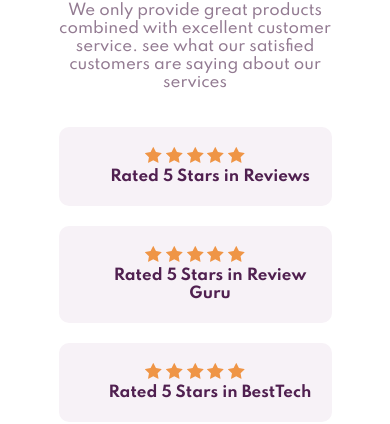
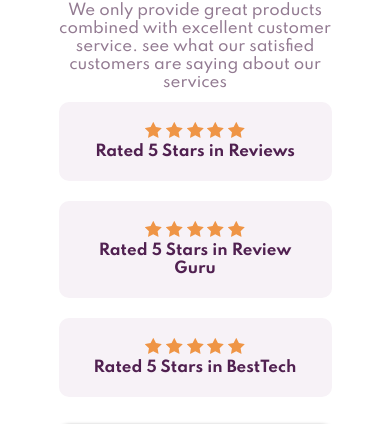
Before and after one commit to althafdaa/social-proof-testimony, a plain HTML site: page index.html in a window 390 px wide. Shown: the part 384-808 px from the top of the page. Drawn offline with Linux system fonts and the light colour scheme.

Commit message:
Update style.css

```diff
--- a/style.css
+++ b/style.css
@@ -182,13 +182,12 @@ main .proof3 {
   }
 
   header .star-rating {
-    margin: 25px auto;
     width: 100%;
   }
 
   header .card-reviews {
+    text-align: center;
     margin-left: 0px;
-    text-align: center;
   }
 
   header .reviews {
@@ -208,7 +207,9 @@ main .proof3 {
   }
 
   header .card-reviews span {
+    text-align: center;
     display: block;
+    margin-left: 0px;
   }
 
   main {
```
